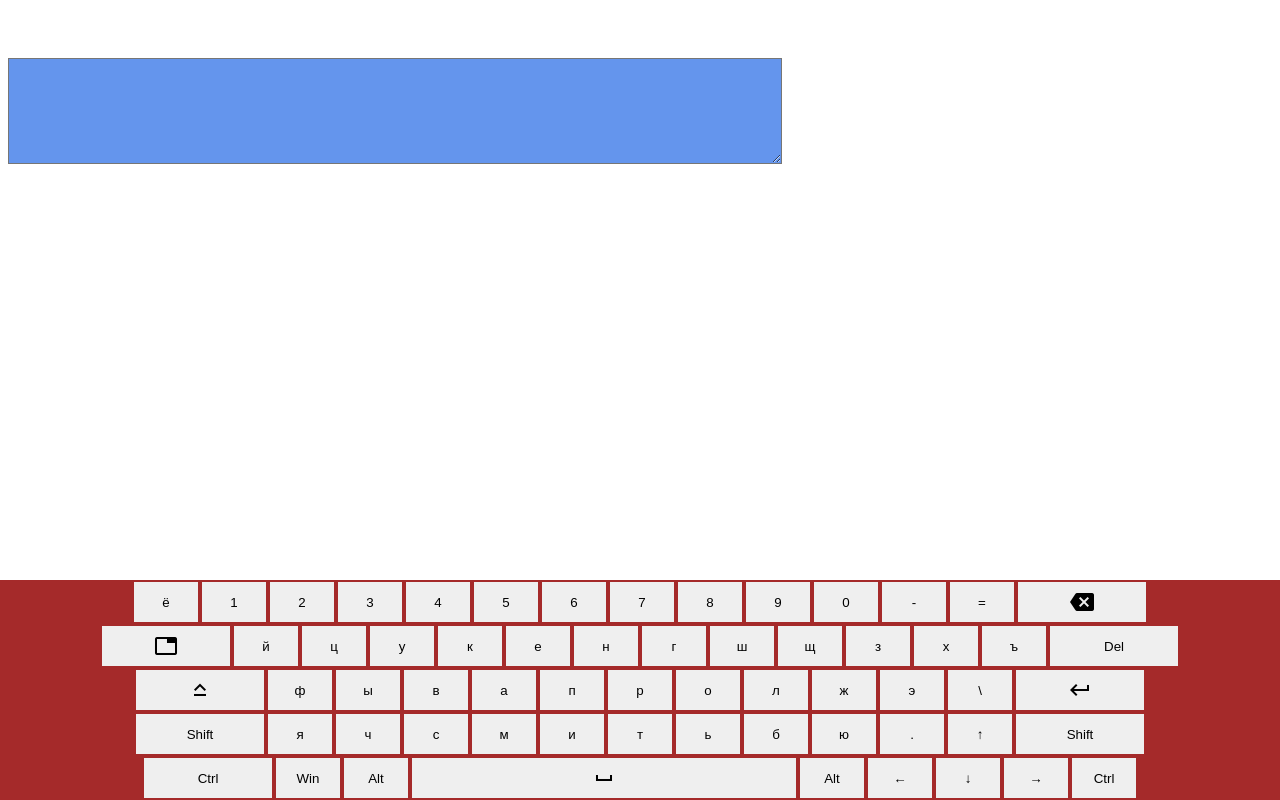
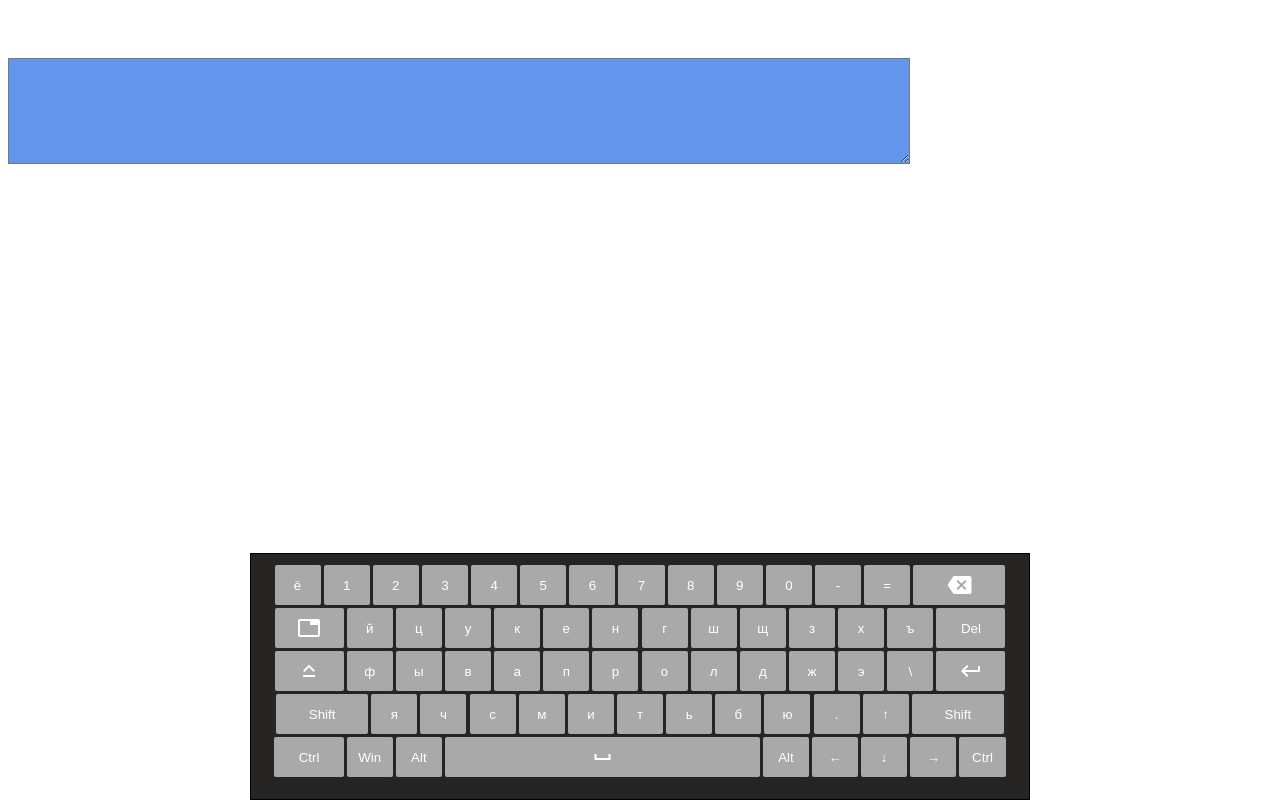
Before and after one commit to lordshtein/Virtual-Keyboard, a website: page index.html in a window 1280 px wide. Both pictures are taken after a click on the button "tab". Drawn offline with Linux system fonts and the light colour scheme.

Commit message:
feat: add animations and some functions for btns

```diff
--- a/script.js
+++ b/script.js
@@ -203,16 +203,21 @@ const Keyboard = {
   },
   {
     eventCode: 'KeyL',
+    ru: ['д', 'Д'],
+    en: ['l', 'L'],
+  },
+  {
+    eventCode: 'Semicolon',
     ru: ['ж', 'Ж'],
     en: [';', ':'],
   },
   {
-    eventCode: 'KeyA',
+    eventCode: 'Quote',
     ru: ['э', 'Э'],
     en: ["'", '"'],
   },
   {
-    eventCode: 'KeyA',
+    eventCode: 'Backslash',
     ru: ['\\', '/'],
     en: ['\\', '||'],
   },
@@ -356,7 +361,6 @@ const Keyboard = {
   createLayout() {
     const fragment = document.createDocumentFragment();
 
-
     const createIcon = (name) => `<i class="material-icons">${name}</i>`;
 
     const switcher = this.properties.capslock;
@@ -369,6 +373,8 @@ const Keyboard = {
       newKey.classList.add('key-btn');
 
       const newLine = ['Backspace', 'Delete', 'Enter', 'ShiftRight'].indexOf(key.eventCode);
+      this.mouseDownEvent(newKey);
+      this.mouseUpEvent(newKey);
 
       switch (key.eventCode) {
         case 'Backspace':
@@ -376,7 +382,9 @@ const Keyboard = {
           newKey.id = key.eventCode;
           newKey.innerHTML = createIcon('backspace');
           newKey.addEventListener('click', () => {
-            this.properties.inputValue = this.properties.inputValue.substring(0, this.properties.inputValue.length - 1);
+            this.properties.inputValue = this.properties.inputValue.substring(0,
+              this.properties.inputValue.length - 1);
+            this.refreshText();
           });
           document.addEventListener('keydown', (event) => {
             if (event.code === 'Backspace') {
@@ -386,22 +394,33 @@ const Keyboard = {
           break;
 
         case 'Tab':
-          newKey.classList.add('key-btn', 'large');
+          newKey.classList.add('key-btn', 'half-large');
           newKey.id = key.eventCode;
+
           newKey.innerHTML = createIcon('tab');
+          newKey.addEventListener('click', () => {
+            this.properties.inputValue += '    ';
+          });
+          document.addEventListener('keydown', (event) => {
+            if (event.code === 'Tab') {
+              newKey.click();
+            }
+          });
           break;
 
         case 'Delete':
           newKey.innerText = key[lang][switcher];
-          newKey.classList.add('key-btn', 'large');
+          newKey.classList.add('key-btn', 'half-large');
           newKey.id = key.eventCode;
+
           break;
 
 
         case 'CapsLock':
-          newKey.classList.add('key-btn', 'large');
+          newKey.classList.add('key-btn', 'half-large');
           newKey.innerHTML = createIcon('keyboard_capslock');
           newKey.id = key.eventCode;
+
           newKey.addEventListener('click', () => this.toggleCaps());
           document.addEventListener('keydown', (event) => {
             if (event.code === 'CapsLock') {
@@ -411,11 +430,13 @@ const Keyboard = {
           break;
 
         case 'Enter':
-          newKey.classList.add('key-btn', 'large');
+          newKey.classList.add('key-btn', 'half-large');
           newKey.id = key.eventCode;
           newKey.innerHTML = createIcon('keyboard_return');
+
           newKey.addEventListener('click', () => {
             this.properties.value += '\n';
+            this.refreshText();
           });
           document.addEventListener('keydown', (event) => {
             if (event.code === 'Enter') {
@@ -429,7 +450,6 @@ const Keyboard = {
           newKey.id = key.eventCode;
           newKey.classList.add('key-btn', 'large');
           document.addEventListener('keydown', (event) => {
-            event.preventDefault();
             if (event.code === 'ShiftLeft' && this.properties.shift === 0) {
               this.properties.shift = 1;
               this.toggleCaps();
@@ -447,8 +467,8 @@ const Keyboard = {
           newKey.innerText = key[lang][switcher];
           newKey.id = key.eventCode;
           newKey.classList.add('key-btn', 'large');
+
           document.addEventListener('keydown', (event) => {
-            event.preventDefault();
             if (event.code === 'ShiftRight') {
               this.toggleCaps();
             }
@@ -464,7 +484,8 @@ const Keyboard = {
         case 'ControlLeft':
           newKey.innerText = key[lang][switcher];
           newKey.id = key.eventCode;
-          newKey.classList.add('key-btn', 'large');
+
+          newKey.classList.add('key-btn', 'half-large');
           document.addEventListener('keydown', (event) => {
             if (event.code === 'ControlLeft' && event.altKey) {
               this.toggleLanguage();
@@ -476,6 +497,7 @@ const Keyboard = {
           newKey.innerText = key[lang][switcher];
           newKey.id = key.eventCode;
           newKey.classList.add('key-btn');
+
           break;
 
         case 'MetaLeft':
@@ -489,14 +511,21 @@ const Keyboard = {
           newKey.innerText = key[lang][switcher];
           newKey.id = key.eventCode;
           newKey.classList.add('key-btn');
-
           break;
 
         case 'Space':
           newKey.classList.add('key-btn', 'space');
           newKey.id = key.eventCode;
           newKey.innerHTML = createIcon('space_bar');
-
+          newKey.addEventListener('click', () => {
+            this.properties.inputValue += ' ';
+            this.refreshText();
+          });
+          document.addEventListener('keydown', (event) => {
+            if (event.code === 'Space') {
+              newKey.click();
+            }
+          });
           break;
 
         case 'AltRight':
@@ -508,6 +537,15 @@ const Keyboard = {
         default:
           newKey.innerText = key[lang][switcher];
           newKey.id = key.eventCode;
+          newKey.addEventListener('click', () => {
+            this.properties.inputValue += newKey.innerText;
+            this.refreshText();
+          });
+          document.addEventListener('keydown', (event) => {
+            if (event.code === key.eventCode) {
+              newKey.click();
+            }
+          });
           break;
       }
 
@@ -522,7 +560,6 @@ const Keyboard = {
   },
 
   toggleCaps() {
-    console.log('caps');
     this.properties.capslock = this.properties.capslock === 1 ? 0 : 1;
     const switcher = this.properties.capslock;
     const lang = this.properties.language;
@@ -535,7 +572,6 @@ const Keyboard = {
   },
 
   toggleLanguage() {
-    console.log('lang');
     this.properties.language = this.properties.language === 'en' ? 'ru' : 'en';
     const switcher = this.properties.capslock;
     const lang = this.properties.language;
@@ -547,9 +583,44 @@ const Keyboard = {
     }
   },
 
+  toggleActive(target) {
+    target.classList.toggle('active');
+  },
+
+  refreshText() {
+    this.elements.textarea.innerText = this.properties.inputValue;
+  },
+
+  mouseDownEvent(target) {
+    return target.addEventListener('mousedown', () => {
+      this.toggleActive(target);
+    });
+  },
+
+  mouseUpEvent(target) {
+    return target.addEventListener('mouseup', () => {
+      this.toggleActive(target);
+    });
+  },
 };
 
 
 window.addEventListener('DOMContentLoaded', () => {
   Keyboard.init();
 });
+
+document.addEventListener('keydown', (event) => {
+  if (document.querySelector(`#${event.code}`)) {
+    document.querySelector(`#${event.code}`).classList.add('active');
+  }
+});
+
+document.addEventListener('keyup', (event) => {
+  if (document.querySelector(`#${event.code}`)) {
+    document.querySelector(`#${event.code}`).classList.remove('active');
+  }
+});
+
+document.addEventListener('keydown', (event) => {
+  event.preventDefault();
+});
--- a/styles.css
+++ b/styles.css
@@ -8,15 +8,20 @@ body {
   left:0;
   min-height: 200px;
   width: 100%;
-  background-color: brown;
+  align-items: center;
 }
 
 .keyboard-layout {
-  text-align:center;
+  margin: 0 auto;
+  width:60%;
+  text-align: center;
+  background-color: rgb(39, 36, 36);
+  border: 1px solid #000000;
+  padding: 10px 5px 20px 5px;
 }
 
 .text-input {
-  width: 60%;
+  width: 70%;
   margin: 50px auto;
   height: 100px;
   background-color: cornflowerblue;
@@ -25,21 +30,35 @@ body {
 
 .key-btn {
   height: 40px;
-  width: 5%;
-  margin: 2px;
+  width: 6%;
+  margin: 0.2%;
   border: none;
   cursor: pointer;
   display: inline-flex;
   justify-content: center;
   align-items: center;
   vertical-align: top;
+  outline: none;
+  color: #ffffff;
+  background-color:#A9A9A9;
+  border-radius: 2px;
 
 }
 
+.active {
+  transform: scale(0.9);
+  transition: all 0.1s;
+  background:radial-gradient(#A9A9A9, #3B444B);
+}
+
 .large {
-  width: 10%;
+  width: 12%;
+}
+
+.half-large {
+  width: 9%;
 }
 
 .space {
-  width: 30%;
+  width: 41%;
 }
```
